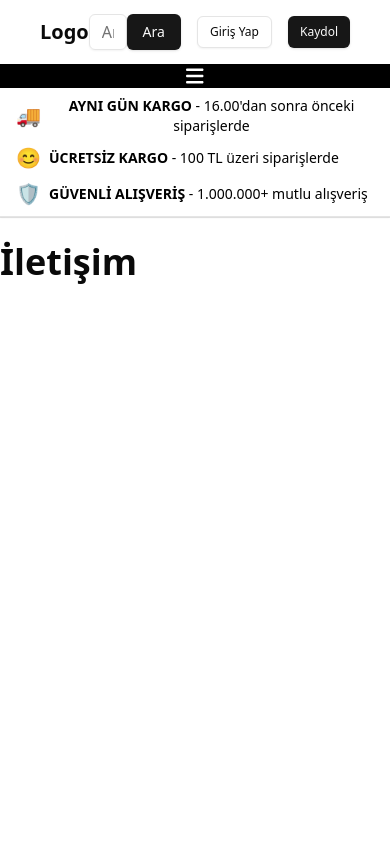
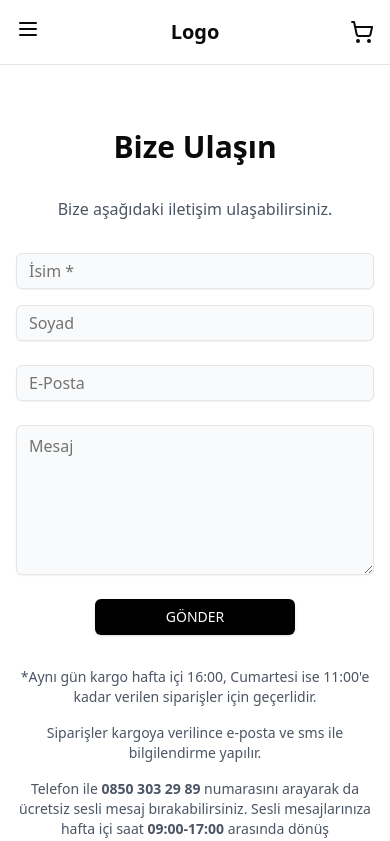
Before and after one commit to agacsevda/final-project, a React (Vite) app: page /iletisim in a window 390 px wide. Shown: the top 841 px of the page. Built offline with nearby package versions, Linux system fonts and the light colour scheme.

Commit message:
add about contact

```diff
--- a/package.json
+++ b/package.json
@@ -2,11 +2,13 @@
   "dependencies": {
     "@fortawesome/free-solid-svg-icons": "^6.7.2",
     "@fortawesome/react-fontawesome": "^0.2.2",
+    "@radix-ui/react-dialog": "^1.1.6",
     "@radix-ui/react-navigation-menu": "^1.2.5",
     "@radix-ui/react-slot": "^1.1.2",
     "blaze-slider": "^1.9.3",
     "class-variance-authority": "^0.7.1",
     "clsx": "^2.1.1",
+    "framer-motion": "^12.6.3",
     "immer": "^10.1.1",
     "lucide-react": "^0.486.0",
     "react": "^19.0.0",
@@ -14,7 +16,8 @@
     "react-icons": "^5.5.0",
     "react-router-dom": "^7.4.1",
     "tailwind-merge": "^3.1.0",
-    "tailwindcss-animate": "^1.0.7"
+    "tailwindcss-animate": "^1.0.7",
+    "vaul": "^1.1.2"
   },
   "devDependencies": {
     "@types/node": "^22.13.14",
--- a/src/components/layout/Navbar.tsx
+++ b/src/components/layout/Navbar.tsx
@@ -2,36 +2,86 @@ import { Link } from "react-router-dom";
 import { Button } from "@/components/ui/button";
 import { NavigationMenuDemo } from "@/components/shared/Category";
 import { Input } from "@/components/ui/input";
+import { Menu, ShoppingCart } from "lucide-react";
+import {
+  Drawer,
+  DrawerClose,
+  DrawerContent,
+  DrawerDescription,
+  DrawerFooter,
+  DrawerHeader,
+  DrawerTitle,
+  DrawerTrigger,
+} from "@/components/ui/drawer";
 
 const Navbar = () => {
   return (
     <nav className="border-b">
-      <div className="container mx-auto flex h-16 items-center justify-between px-10">
+      <div className="container mx-auto flex h-16 items-center justify-between px-4 md:px-10">
+        {/* Mobile Menu Button with Drawer */}
+        <div className="md:hidden">
+          <Drawer direction="left">
+            <DrawerTrigger asChild>
+              <button>
+                <Menu size={24} />
+              </button>
+            </DrawerTrigger>
+            <DrawerContent className="h-full w-[300px] left-0 rounded-none">
+              <DrawerHeader>
+                <DrawerTitle>Menü</DrawerTitle>
+              </DrawerHeader>
+              <div className="flex flex-col space-y-4 p-4">
+                <Link to="/" className="text-lg font-medium">
+                  Ana Sayfa
+                </Link>
+                <Link to="/hakkimizda" className="text-lg font-medium">
+                  Hakkımızda
+                </Link>
+                <Link to="/iletisim" className="text-lg font-medium">
+                  İletişim
+                </Link>
+                <div className="flex flex-col space-y-2">
+                  <Input type="email" placeholder="Aramak İstediğiniz Ürün" />
+                  <Button type="submit" className="w-full">Ara</Button>
+                </div>
+                <Button variant="outline" className="w-full">
+                  Giriş Yap
+                </Button>
+                <Button className="w-full">Kaydol</Button>
+              </div>
+              <DrawerFooter>
+                <DrawerClose asChild>
+                  <Button variant="outline">Kapat</Button>
+                </DrawerClose>
+              </DrawerFooter>
+            </DrawerContent>
+          </Drawer>
+        </div>
+
         <div className="flex items-center gap-6">
+          {/* Logo */}
           <Link to="/" className="text-xl font-bold">
             Logo
           </Link>
+
+          {/* Desktop Navigation */}
           <div className="hidden items-center gap-6 md:flex">
             <Link to="/" className="text-sm font-medium hover:underline">
               Ana Sayfa
             </Link>
-            <Link
-              to="/hakkimizda"
-              className="text-sm font-medium hover:underline"
-            >
+            <Link to="/hakkimizda" className="text-sm font-medium hover:underline">
               Hakkımızda
             </Link>
-            <Link
-              to="/iletisim"
-              className="text-sm font-medium hover:underline"
-            >
+            <Link to="/iletisim" className="text-sm font-medium hover:underline">
               İletişim
             </Link>
           </div>
         </div>
-        <div className="flex items-center gap-4">
-          <div className="flex w-full max-w-sm items-center ">
-            <Input type="email" placeholder="Armak İstediğiniz Ürün" />
+
+        {/* Desktop Search and Auth */}
+        <div className="hidden items-center gap-4 md:flex">
+          <div className="flex w-full max-w-sm items-center">
+            <Input type="email" placeholder="Aramak İstediğiniz Ürün" />
             <Button type="submit">Ara</Button>
           </div>
           <Button variant="outline" size="sm">
@@ -39,8 +89,14 @@ const Navbar = () => {
           </Button>
           <Button size="sm">Kaydol</Button>
         </div>
+
+        {/* Mobile Cart Button */}
+        <button className="md:hidden">
+          <ShoppingCart size={24} />
+        </button>
       </div>
-      <div>
+
+      <div className="hidden md:block">
         <NavigationMenuDemo />
       </div>
     </nav>
--- /dev/null
+++ b/src/components/ui/drawer.tsx
@@ -0,0 +1,116 @@
+import * as React from "react"
+import { Drawer as DrawerPrimitive } from "vaul"
+
+import { cn } from "@/lib/utils"
+
+const Drawer = ({
+  shouldScaleBackground = true,
+  ...props
+}: React.ComponentProps<typeof DrawerPrimitive.Root>) => (
+  <DrawerPrimitive.Root
+    shouldScaleBackground={shouldScaleBackground}
+    {...props}
+  />
+)
+Drawer.displayName = "Drawer"
+
+const DrawerTrigger = DrawerPrimitive.Trigger
+
+const DrawerPortal = DrawerPrimitive.Portal
+
+const DrawerClose = DrawerPrimitive.Close
+
+const DrawerOverlay = React.forwardRef<
+  React.ElementRef<typeof DrawerPrimitive.Overlay>,
+  React.ComponentPropsWithoutRef<typeof DrawerPrimitive.Overlay>
+>(({ className, ...props }, ref) => (
+  <DrawerPrimitive.Overlay
+    ref={ref}
+    className={cn("fixed inset-0 z-50 bg-black/80", className)}
+    {...props}
+  />
+))
+DrawerOverlay.displayName = DrawerPrimitive.Overlay.displayName
+
+const DrawerContent = React.forwardRef<
+  React.ElementRef<typeof DrawerPrimitive.Content>,
+  React.ComponentPropsWithoutRef<typeof DrawerPrimitive.Content>
+>(({ className, children, ...props }, ref) => (
+  <DrawerPortal>
+    <DrawerOverlay />
+    <DrawerPrimitive.Content
+      ref={ref}
+      className={cn(
+        "fixed inset-x-0 bottom-0 z-50 mt-24 flex h-auto flex-col rounded-t-[10px] border bg-background",
+        className
+      )}
+      {...props}
+    >
+      <div className="mx-auto mt-4 h-2 w-[100px] rounded-full bg-muted" />
+      {children}
+    </DrawerPrimitive.Content>
+  </DrawerPortal>
+))
+DrawerContent.displayName = "DrawerContent"
+
+const DrawerHeader = ({
+  className,
+  ...props
+}: React.HTMLAttributes<HTMLDivElement>) => (
+  <div
+    className={cn("grid gap-1.5 p-4 text-center sm:text-left", className)}
+    {...props}
+  />
+)
+DrawerHeader.displayName = "DrawerHeader"
+
+const DrawerFooter = ({
+  className,
+  ...props
+}: React.HTMLAttributes<HTMLDivElement>) => (
+  <div
+    className={cn("mt-auto flex flex-col gap-2 p-4", className)}
+    {...props}
+  />
+)
+DrawerFooter.displayName = "DrawerFooter"
+
+const DrawerTitle = React.forwardRef<
+  React.ElementRef<typeof DrawerPrimitive.Title>,
+  React.ComponentPropsWithoutRef<typeof DrawerPrimitive.Title>
+>(({ className, ...props }, ref) => (
+  <DrawerPrimitive.Title
+    ref={ref}
+    className={cn(
+      "text-lg font-semibold leading-none tracking-tight",
+      className
+    )}
+    {...props}
+  />
+))
+DrawerTitle.displayName = DrawerPrimitive.Title.displayName
+
+const DrawerDescription = React.forwardRef<
+  React.ElementRef<typeof DrawerPrimitive.Description>,
+  React.ComponentPropsWithoutRef<typeof DrawerPrimitive.Description>
+>(({ className, ...props }, ref) => (
+  <DrawerPrimitive.Description
+    ref={ref}
+    className={cn("text-sm text-muted-foreground", className)}
+    {...props}
+  />
+))
+DrawerDescription.displayName = DrawerPrimitive.Description.displayName
+
+export {
+  Drawer,
+  DrawerPortal,
+  DrawerOverlay,
+  DrawerTrigger,
+  DrawerClose,
+  DrawerContent,
+  DrawerHeader,
+  DrawerFooter,
+  DrawerTitle,
+  DrawerDescription,
+}
--- a/src/pages/Contact.tsx
+++ b/src/pages/Contact.tsx
@@ -1,11 +1,50 @@
-
+import { Button } from "@/components/ui/button";
+import { Input } from "@/components/ui/input";
+import { Textarea } from "@/components/ui/textarea";
 
 const Contact = () => {
   return (
-    <div className="space-y-8">
-      <section className="py-6">
-        <h1 className="text-4xl font-bold mb-6">İletişim</h1>
-      </section>
+    <div className="container mx-auto px-4 py-16">
+      <div className="mx-auto max-w-2xl">
+        <h1 className="mb-8 text-center text-3xl font-bold">Bize Ulaşın</h1>
+        <p className="mb-8 text-center text-gray-600">
+          Bize aşağıdaki iletişim ulaşabilirsiniz.
+        </p>
+
+        <form className="space-y-6">
+          <div className="grid gap-4 md:grid-cols-2">
+            <Input type="text" placeholder="İsim *" className="bg-gray-50" />
+            <Input type="text" placeholder="Soyad" className="bg-gray-50" />
+          </div>
+          <Input type="email" placeholder="E-Posta" className="bg-gray-50" />
+          <Textarea
+            placeholder="Mesaj"
+            className="min-h-[150px] bg-gray-50"
+          />
+          <div className="text-center">
+            <Button className="min-w-[200px] bg-black text-white hover:bg-black/90">
+              GÖNDER
+            </Button>
+          </div>
+        </form>
+
+        <div className="mt-8 space-y-4 text-center text-sm text-gray-600">
+          <p>
+            *Aynı gün kargo hafta içi 16:00, Cumartesi ise 11:00'e kadar verilen siparişler için geçerlidir.
+          </p>
+          <p>
+            Siparişler kargoya verilince e-posta ve sms ile bilgilendirme yapılır.
+          </p>
+          <p>
+            Telefon ile{" "}
+            <span className="font-semibold">0850 303 29 89</span> numarasını
+            arayarak da ücretsiz sesli mesaj bırakabilirsiniz. Sesli mesajlarınıza
+            hafta içi saat{" "}
+            <span className="font-semibold">09:00-17:00</span> arasında dönüş
+            sağlanmaktadır.
+          </p>
+        </div>
+      </div>
     </div>
   );
 };
```
Also changed, not shown: src/pages/About.tsx (+49 -5 lines), 1 other file (tests, documents, lock files or other folders).
